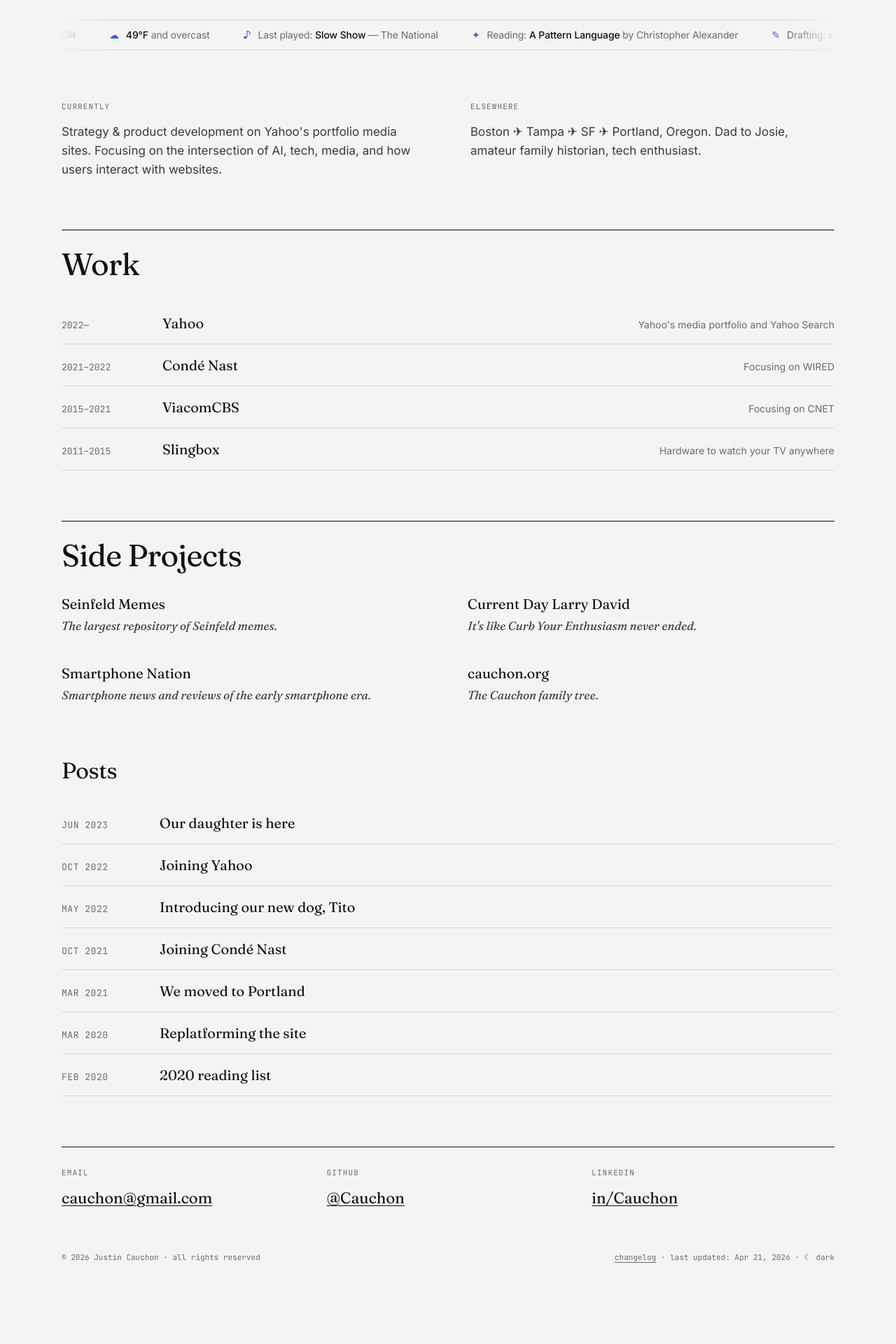
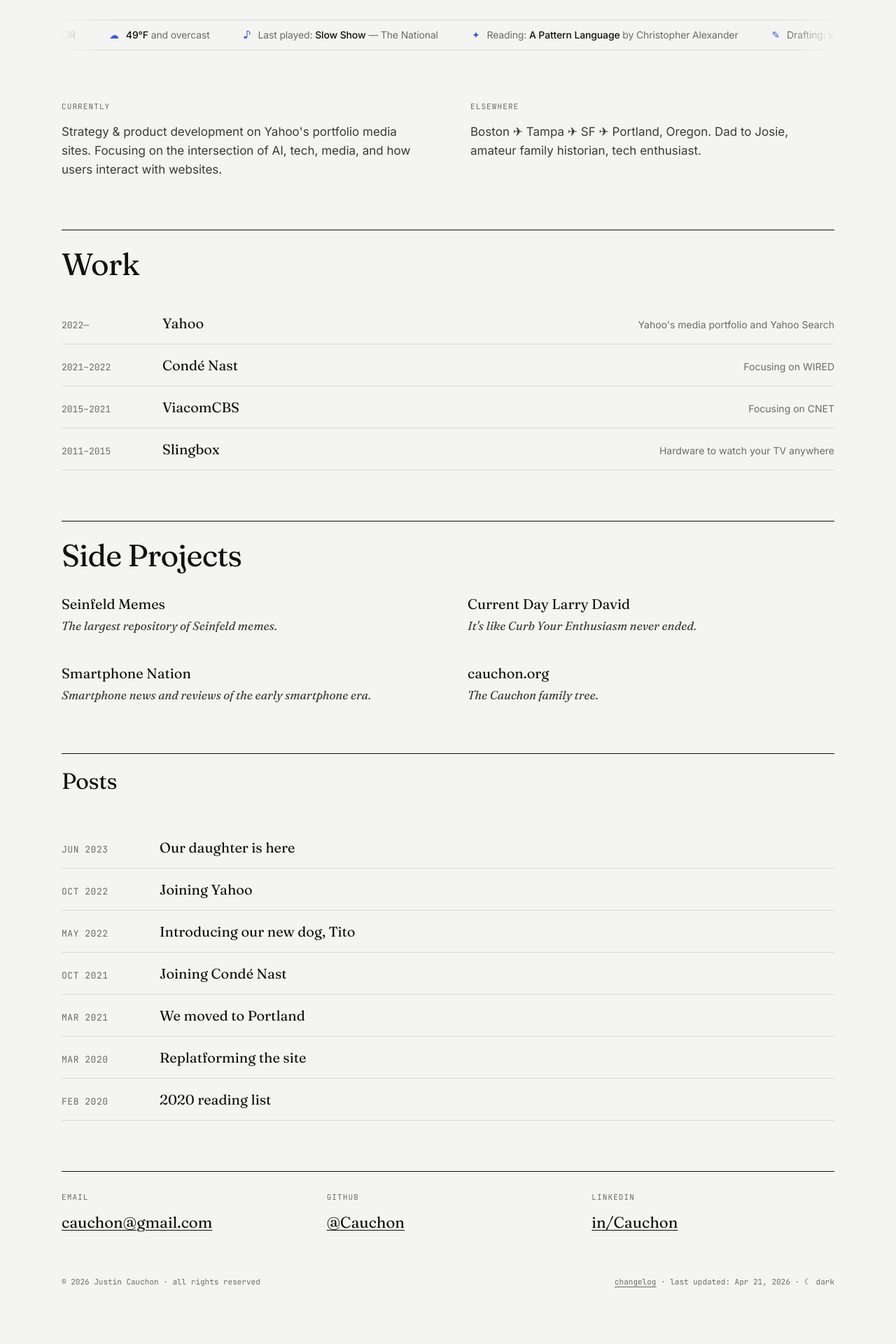
Before and after one commit to Cauchon/cauchon.github.io, a Jekyll site: the page built from index.html, in a window 1280 px wide. Shown: the part 764-2684 px from the top of the page at 70% size. Built offline with Jekyll 4.4.1, drawn with Linux system fonts in a browser that asks for light colours; before the commit the page ends 2649 px from its top, so only the background shows below that.

```diff
--- a/index.html
+++ b/index.html
@@ -110,7 +110,9 @@ layout: home
   </section>
 
   <section id="writing" class="section writing">
-    <h2>Posts</h2>
+    <div class="section-head">
+      <h2>Posts</h2>
+    </div>
     {% for post in site.posts %}{% unless post.draft %}
       <a class="post-row" href="{{ post.url }}">
         <span class="date">{{ post.date | date: "%b %Y" }}</span>
```
